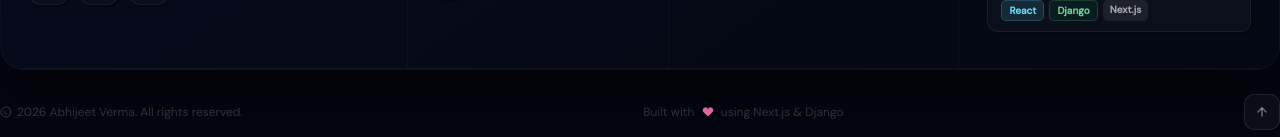
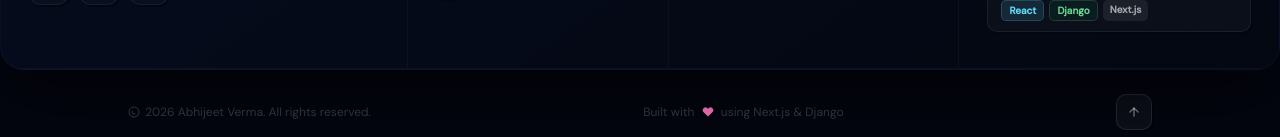
Before and after one commit to abhijeetkumar7011-code/Abhijeet_Portfolio, a Next.js app: page / in a window 1280 px wide. Shown: the part 2945-3082 px from the top of the page. Built offline with nearby package versions, Linux system fonts and the light colour scheme.

Commit message:
Version 2, Footer Fix

```diff
--- a/src/components/Footer.tsx
+++ b/src/components/Footer.tsx
@@ -332,7 +332,7 @@ export default function Footer() {
         </div>
 
         {/* Bottom Strip */}
-        <div style={{ display: "flex", alignItems: "center", padding: "24px 0 10px", flexWrap: "wrap", gap: 16, justifyContent: "space-between" }}>
+        <div style={{ display: "flex", alignItems: "center", padding: "24px 0 10px", flexWrap: "wrap", gap: 16, justifyContent: "space-around" }}>
           <p style={{ fontSize: 12, color: "rgba(255,255,255,0.2)", display: "flex", alignItems: "center", gap: 5, margin: 0 }}>
             <svg width="12" height="12" viewBox="0 0 24 24" fill="none" stroke="currentColor" strokeWidth="2"><circle cx="12" cy="12" r="10"/><path d="M14.83 14.83A4 4 0 1 1 9.17 9.17"/></svg>
             {new Date().getFullYear()} Abhijeet Verma. All rights reserved.
@@ -341,7 +341,7 @@ export default function Footer() {
             Built with&nbsp;<svg width="12" height="12" viewBox="0 0 24 24" fill="#f472b6"><path d="M20.84 4.61a5.5 5.5 0 0 0-7.78 0L12 5.67l-1.06-1.06a5.5 5.5 0 0 0-7.78 7.78l1.06 1.06L12 21.23l7.78-7.78 1.06-1.06a5.5 5.5 0 0 0 0-7.78z"/></svg>&nbsp;using Next.js &amp; Django
           </p>
           <button
-            style={{ width: 36, height: 36, borderRadius: 10, border: "1px solid rgba(255,255,255,0.1)", background: "rgba(255,255,255,0.04)", display: "flex", alignItems: "center", cursor: "pointer", color: "rgba(255,255,255,0.4)", transition: "all 0.15s", display: "flex", justifyContent: "center", alignItems: "center", boxShadow: "2px 2px 0 rgba(0,0,0,0.3)" }}
+            style={{ width: 36, height: 36, borderRadius: 10, border: "1px solid rgba(255,255,255,0.1)", background: "rgba(255,255,255,0.04)", display: "flex", alignItems: "center", cursor: "pointer", color: "rgba(255,255,255,0.4)", transition: "all 0.15s", justifyContent: "center", boxShadow: "2px 2px 0 rgba(0,0,0,0.3)" }}
             onClick={() => window.scrollTo({ top: 0, behavior: "smooth" })}
             onMouseEnter={e => e.currentTarget.style.color = "#a78bfa"}
             onMouseLeave={e => e.currentTarget.style.color = "rgba(255,255,255,0.4)"}
```
